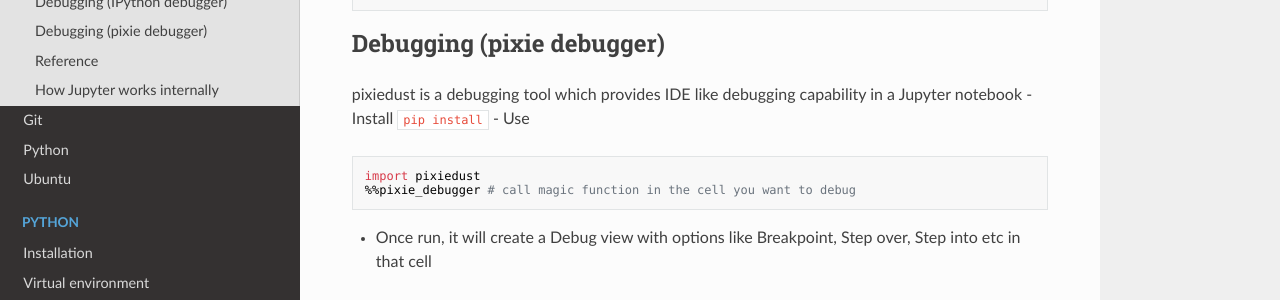
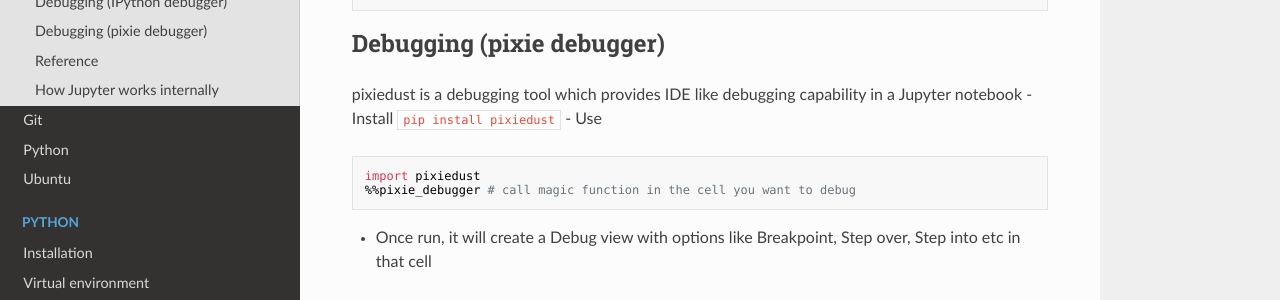
Before and after one commit to rajarshig/MyReference, an MkDocs documentation site: the page built from docs/jupyter_cheatsheet.md, in a window 1280 px wide and 900 px high, scrolled down 861 px. Shown: the part 169-469 px from the top of the window. Built offline with MkDocs 1.6.1, drawn with Linux system fonts in a browser that asks for light colours; nearby versions of some CDN libraries; old or Windows-style settings are respelled for this version of MkDocs.

Commit message:
fix incomplete pip command

````diff
--- a/docs/jupyter_cheatsheet.md
+++ b/docs/jupyter_cheatsheet.md
@@ -39,7 +39,7 @@
 ## Debugging (pixie debugger)
 pixiedust is a debugging tool which provides IDE like debugging capability in a Jupyter notebook
 - Install
-```pip install```
+```pip install pixiedust```
 - Use
 ```
 import pixiedust
````
